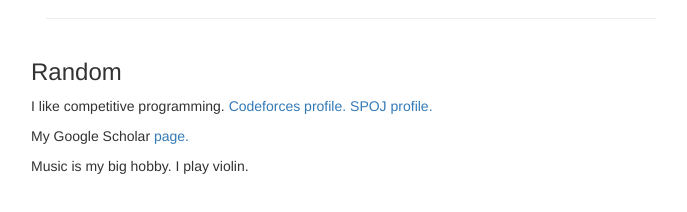
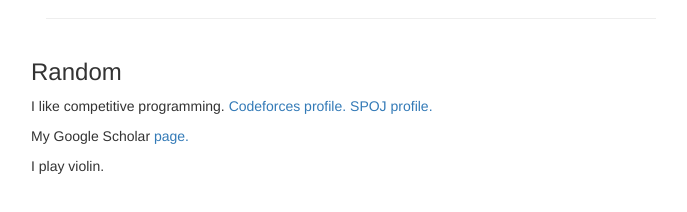
Before and after one commit to milenkoviclazar/milenkoviclazar.github.io, a plain HTML site: page index.html in a window 1280 px wide. Shown: the part 2511-2723 px from the top of the page, without its empty margins (289-976 px from the left). Drawn offline with nearby package versions, Linux system fonts and the light colour scheme; some packages are replaced by stand-ins of ours.

Commit message:
kendrick

```diff
--- a/index.html
+++ b/index.html
@@ -335,7 +335,7 @@
                 <a href="https://www.spoj.com/users/lemi/">SPOJ profile.</a>
             </p>
             <p>My Google Scholar <a href="https://scholar.google.com/citations?user=yzyKbb8AAAAJ">page.</a></p>
-            <p>Music is my big hobby. I play violin.</p>
+            <p>I play violin.</p>
             </div>
 
         </div>
```
